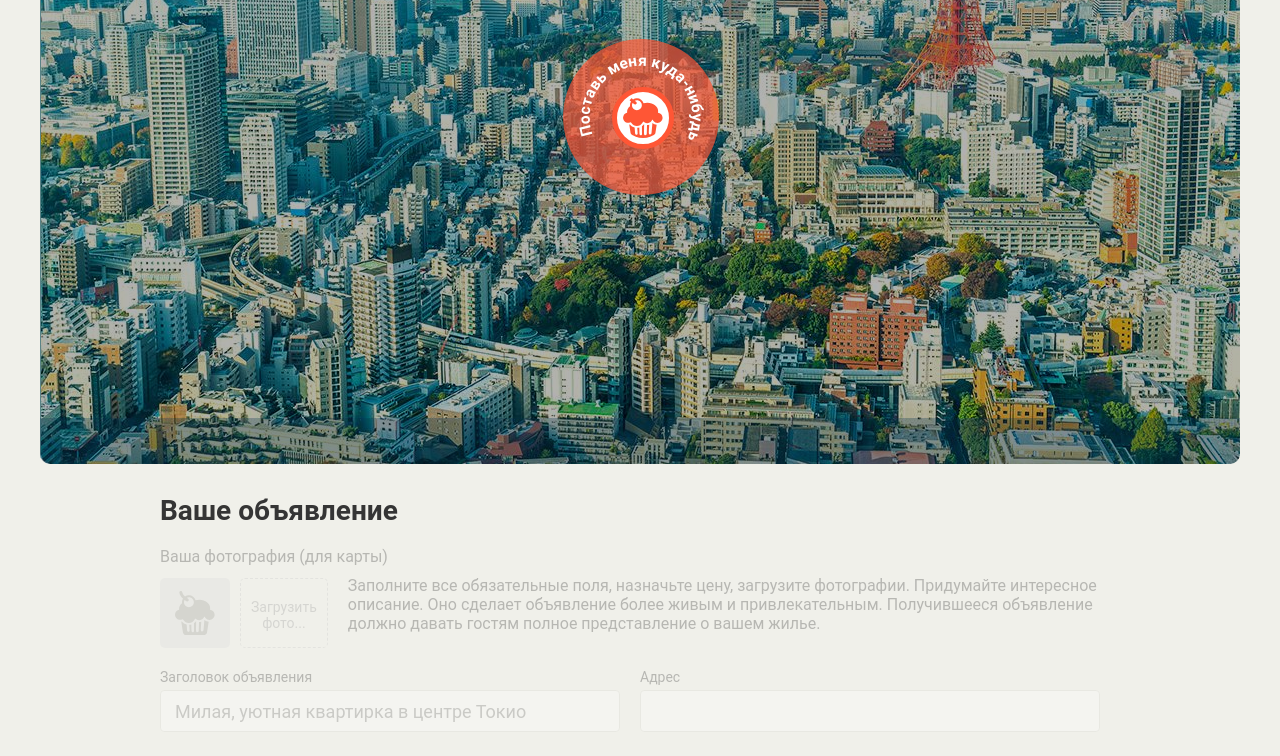
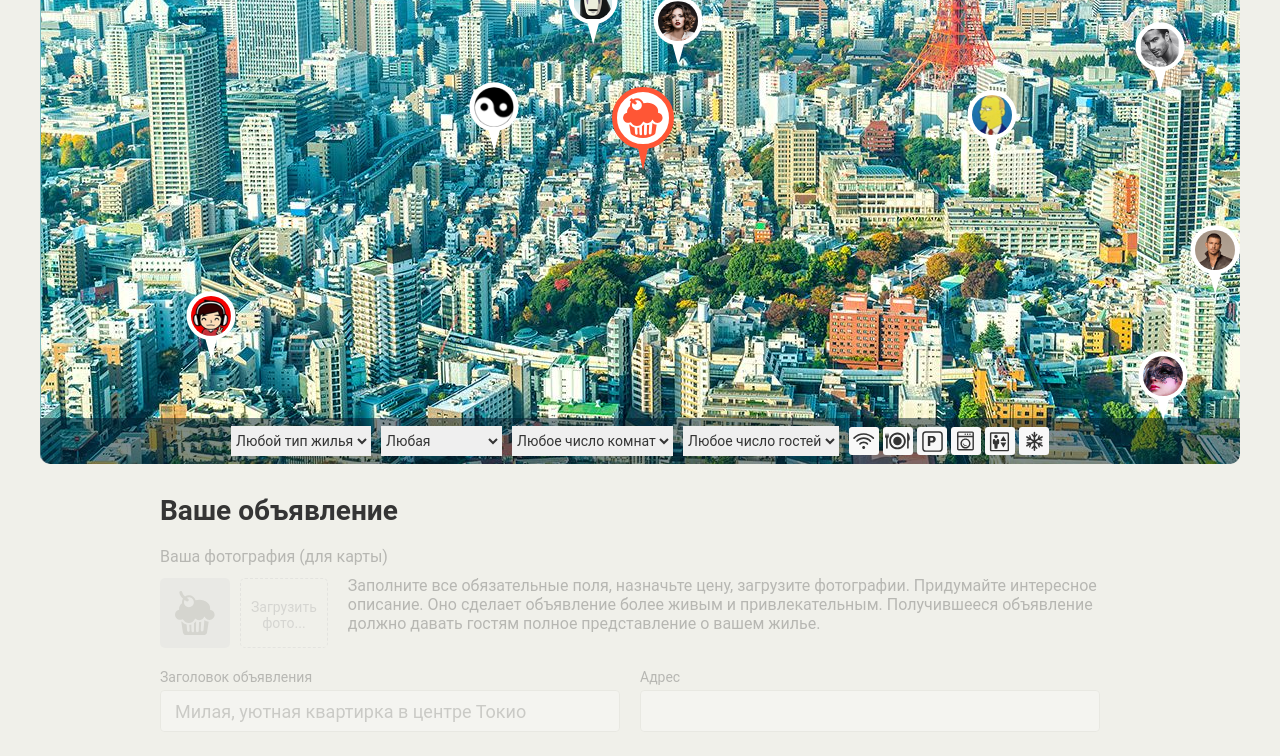
Before and after one commit to ProblemSPb/1267799-keksobooking-20, a website: page index.html in a window 1280 px wide. Shown: the part 286-1042 px from the top of the page. Drawn offline with Linux system fonts and the light colour scheme; files whose address does not match are found by name.

Commit message:
больше деталей (часть 1)

```diff
--- a/index.html
+++ b/index.html
@@ -248,5 +248,7 @@
     </div>
   </template>
 
+<script src="./js/main.js"></script>
+
 </body>
 </html>
--- a/js/main.js
+++ b/js/main.js
@@ -0,0 +1,126 @@
+/* eslint-disable no-unused-vars */
+'use strict';
+
+var NUMBER_OF_ADS = 8;
+
+var TITLE = [
+  'Просторная квартира',
+  'Модный лофт',
+  'В 5 минутах от метро',
+  'Свежий ремонт',
+  'Уютная студия',
+  'Роскошный вариант с огромным метражом',
+  'Отличный вариант в тихом районе',
+  'Сдается срочно! Выгодное предложение!',
+  'Хороший дом, тихие соседи'
+];
+
+var PRICE_MIN = 500;
+var PRICE_MAX = 25000;
+var TYPE = ['palace', 'flat', 'house', 'bungalo'];
+var ROOMS_MIN = 1;
+var ROOMS_MAX = 5;
+var GUESTS_MIN = 0;
+var GUESTS_MAX = 10;
+var CHECKIN_OUT_TIME = ['12:00', '13:00', '14:00'];
+var FEATURES = ['wifi', 'dishwasher', 'parking', 'washer', 'elevator', 'conditioner'];
+
+var DESCRIPTION = [
+  'Просторная квартира',
+  'Модный лофт',
+  'В 5 минутах от метро',
+  'Свежий ремонт',
+  'Уютная студия',
+  'Роскошный вариант с огромным метражом',
+  'Отличный вариант в тихом районе',
+  'Сдается срочно! Выгодное предложение!',
+  'Хороший дом, тихие соседи'
+];
+
+var PHOTOS = [
+  'http://o0.github.io/assets/images/tokyo/hotel1.jpg',
+  'http://o0.github.io/assets/images/tokyo/hotel2.jpg',
+  'http://o0.github.io/assets/images/tokyo/hotel3.jpg'
+];
+
+var COORDINATE_X_MIN = 0;
+var COORDINATE_X_MAX = 1140;
+var COORDINATE_Y_MIN = 130;
+var COORDINATE_Y_MAX = 630;
+var PIN_SIZE = [50, 70];
+
+// Получение рандомного числа в заданном интервале. Максимум и минимум включаются
+function getRandomIntInclusive(min, max) {
+  min = Math.ceil(min);
+  max = Math.floor(max);
+  return Math.floor(Math.random() * (max - min + 1)) + min;
+}
+
+// получение рандомного индекса из массива
+function getRandomIndex(array) {
+  var index = Math.floor(Math.random() * array.length);
+  return array[index];
+}
+
+// создание массива из имеющихся данных
+function generateAds(maxAdsNumber) {
+
+  var ads = [];
+  for (var i = 0; i < maxAdsNumber; i++) {
+    ads.push({
+      'author': {
+        'avatar': 'img/avatars/user0' + (i + 1) + '.png'
+      },
+      'offer': {
+        'title': getRandomIndex(TITLE),
+        'address': location.x + ', ' + location.y,
+        'price': getRandomIntInclusive(PRICE_MIN, PRICE_MAX),
+        'type': getRandomIndex(TYPE),
+        'rooms': getRandomIntInclusive(ROOMS_MIN, ROOMS_MAX),
+        'guests': getRandomIntInclusive(GUESTS_MIN, GUESTS_MAX),
+        'checkin': getRandomIndex(CHECKIN_OUT_TIME),
+        'checkout': getRandomIndex(CHECKIN_OUT_TIME),
+        'features': getRandomIndex(FEATURES),
+        'description': getRandomIndex(DESCRIPTION),
+        'photos': getRandomIndex(PHOTOS)
+      },
+      'location': {
+        'x': getRandomIntInclusive(COORDINATE_X_MIN, COORDINATE_X_MAX),
+        'y': getRandomIntInclusive(COORDINATE_Y_MIN, COORDINATE_Y_MAX)
+      }
+    });
+  }
+  return ads;
+}
+
+// переключение карту в активное состояние
+// убираем класс .map--faded
+var map = document.querySelector('.map');
+map.classList.remove('map--faded');
+
+var ads = generateAds(NUMBER_OF_ADS);
+
+var templatePin = document.querySelector('#pin').content.querySelector('.map__pin');
+var listElement = document.querySelector('.map__pins');
+var fragment = document.createDocumentFragment();
+
+// функция создания метки с аватаром
+// eslint-disable-next-line no-shadow
+function renderPin(ads) {
+  var pin = templatePin.cloneNode(true);
+  pin.style = 'left: ' + (ads.location.x + PIN_SIZE[0] / 2) + 'px; top: ' + (ads.location.y + PIN_SIZE[1] / 2) + 'px;';
+
+
+  pin.querySelector('img').src = ads.author.avatar;
+  pin.querySelector('img').alt = ads.offer.title;
+
+  return pin;
+}
+
+for (var i = 0; i < NUMBER_OF_ADS; i++) {
+  fragment.appendChild(renderPin(ads[i]));
+}
+listElement.appendChild(fragment);
+
+// console.log(ads);
+// console.warn(map, map.getBoundingClientRect().x);
```
